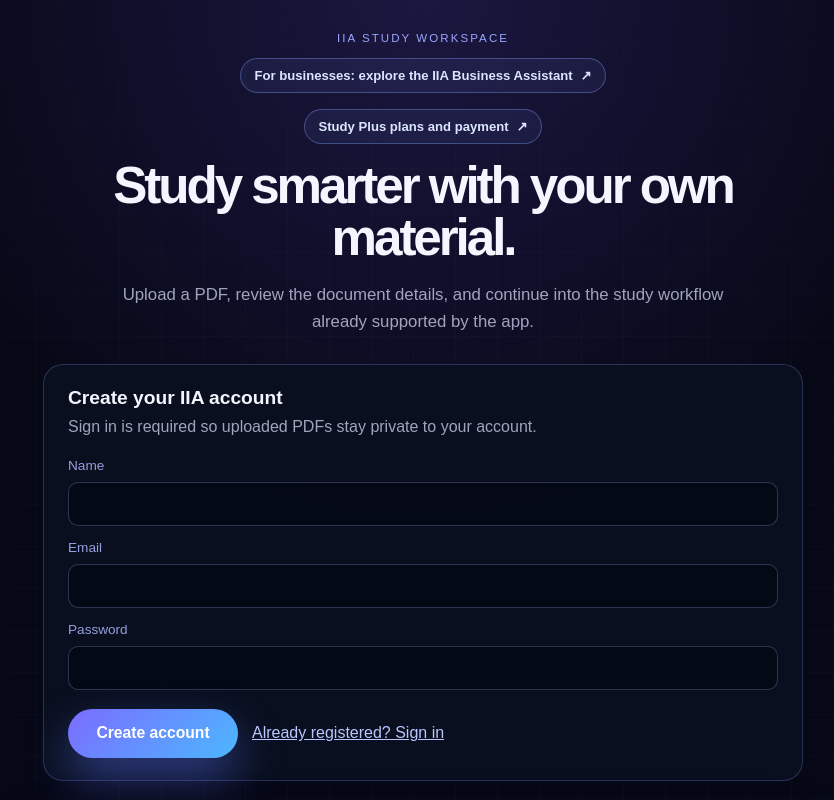
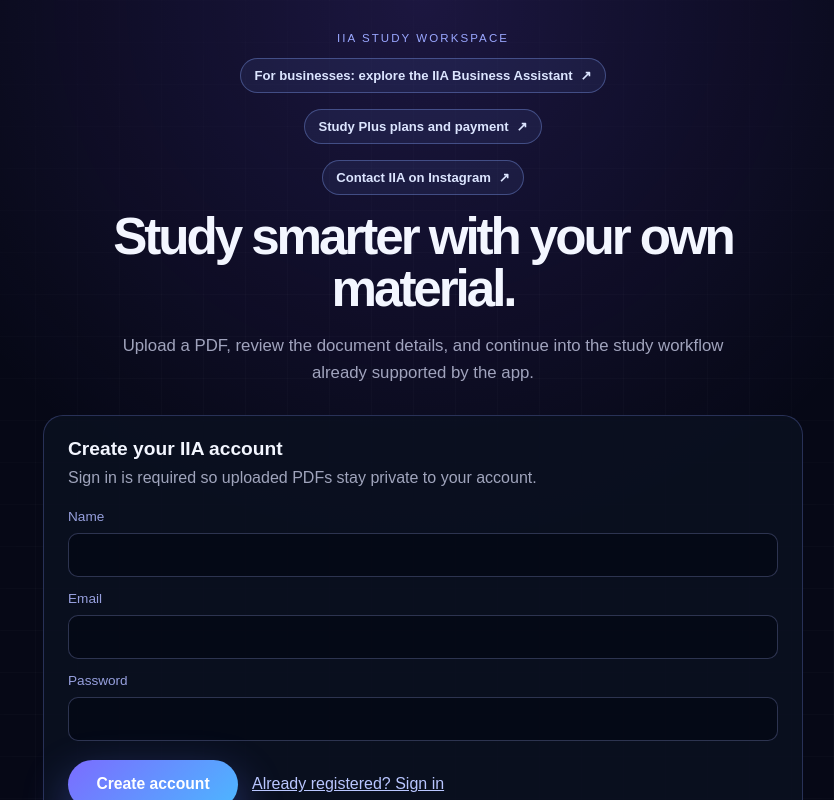
Before and after one commit to Siddahrthgit/Integrated-Intelligence-Agent-IIA-, a Next.js app in the folder apps/web/: page / in a window 1280 px wide. Shown: the top 800 px of the page, without its empty margins (217-1051 px from the left). Built offline with nearby package versions, Linux system fonts and the light colour scheme; no server answers.

Commit message:
Expose configured Instagram support contact on home

```diff
--- a/apps/web/app/page.tsx
+++ b/apps/web/app/page.tsx
@@ -16,6 +16,8 @@
   'Review my CV and suggest specific improvements…',
   'Give me interview preparation topics and practice questions…',
 ];
+
+const instagramUrl = process.env.NEXT_PUBLIC_IIA_INSTAGRAM_URL;
 
 type AuthUser = { id: string; name: string; email: string };
 
@@ -245,6 +247,7 @@
         <p className="iia-kicker">IIA study workspace</p>
         <a className="iia-business-link" href="/business">For businesses: explore the IIA Business Assistant <span aria-hidden="true">↗</span></a>
         <a className="iia-business-link" href="/pricing">Study Plus plans and payment <span aria-hidden="true">↗</span></a>
+        {instagramUrl ? <a className="iia-business-link" href={instagramUrl} target="_blank" rel="noreferrer">Contact IIA on Instagram <span aria-hidden="true">↗</span></a> : null}
         <h1>Study smarter with your own material.</h1>
         <p className="iia-subtitle">
           Upload a PDF, review the document details, and continue into the study workflow already supported by the app.
```
